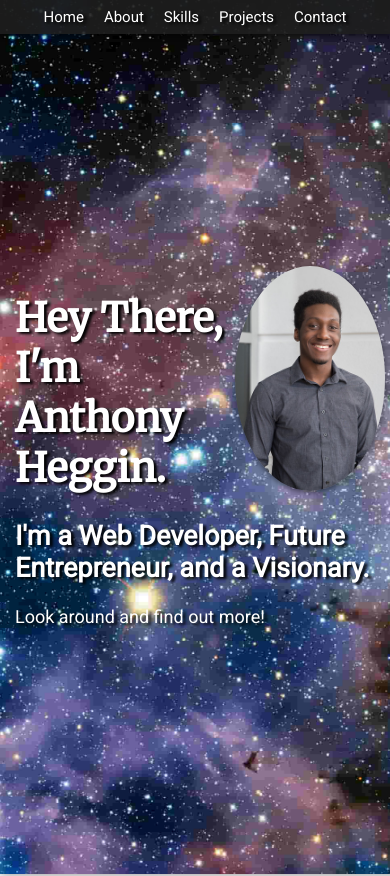
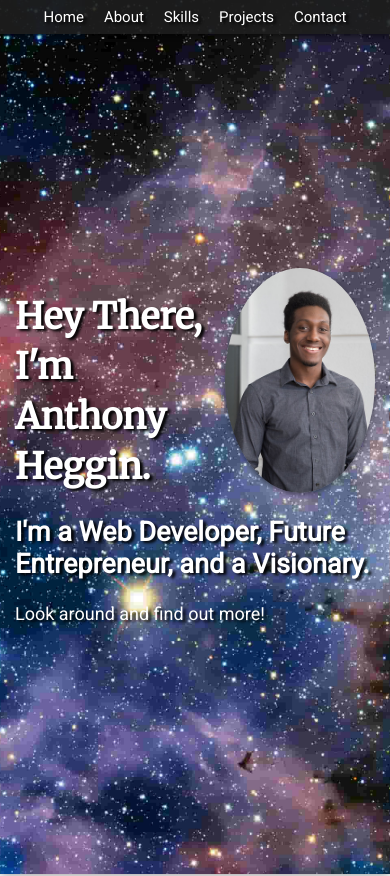
Before and after one commit to Zensynthium/Portfolio-Page-2.0, a plain HTML site: page index.htm in a window 390 px wide. Shown: the top 876 px of the page. Drawn offline with nearby package versions, Linux system fonts and the light colour scheme.

Commit message:
Add files via upload
Fine tuning, very fine.

```diff
--- a/styles.css
+++ b/styles.css
@@ -299,11 +299,16 @@
 
     #home-body {
       padding: 15px;
-      width: calc(100% - 20px);
+      width: calc(100% - 30px);
+    }
+
+    #home-body h1 {
+      font-size: 36px;
     }
 
     #portfolio-pic {
-      max-width: 150px;
+      width: 30%;
+      min-width: 150px;
       margin: 0;
     }
 
```
